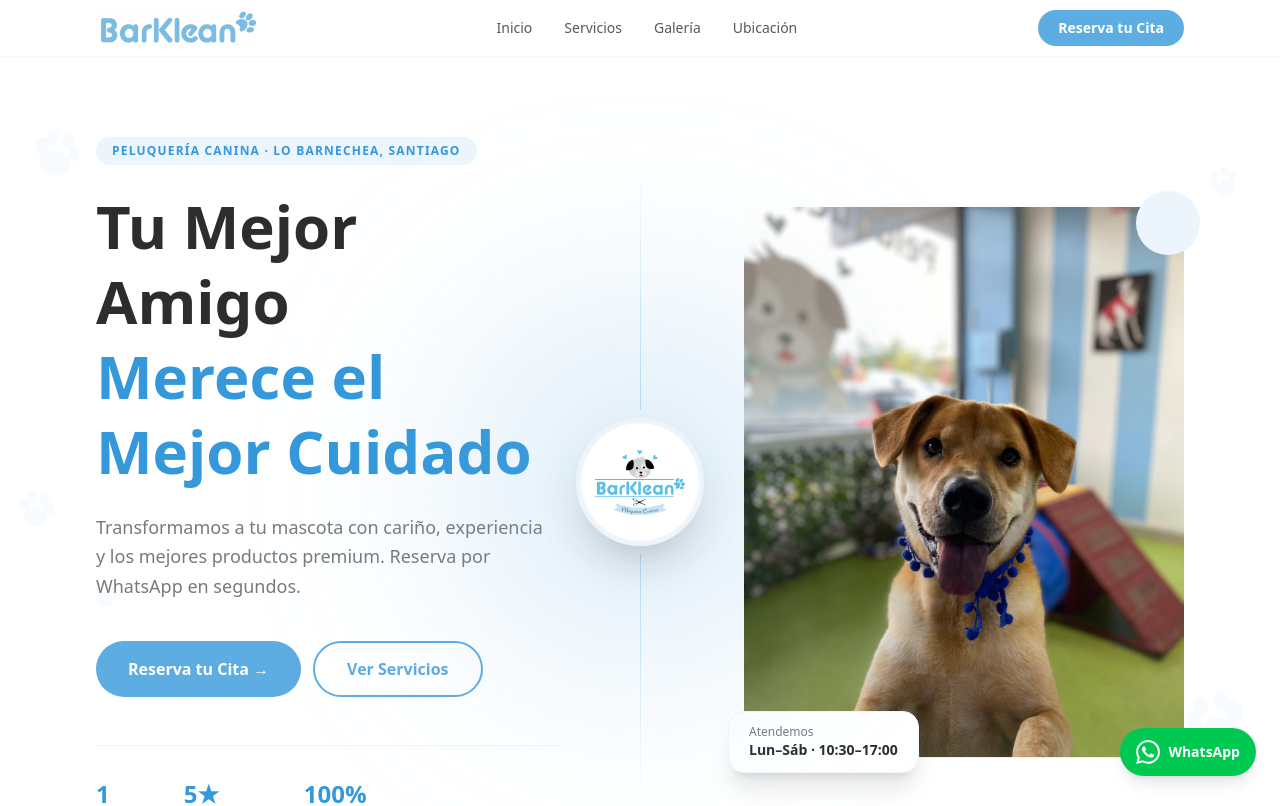
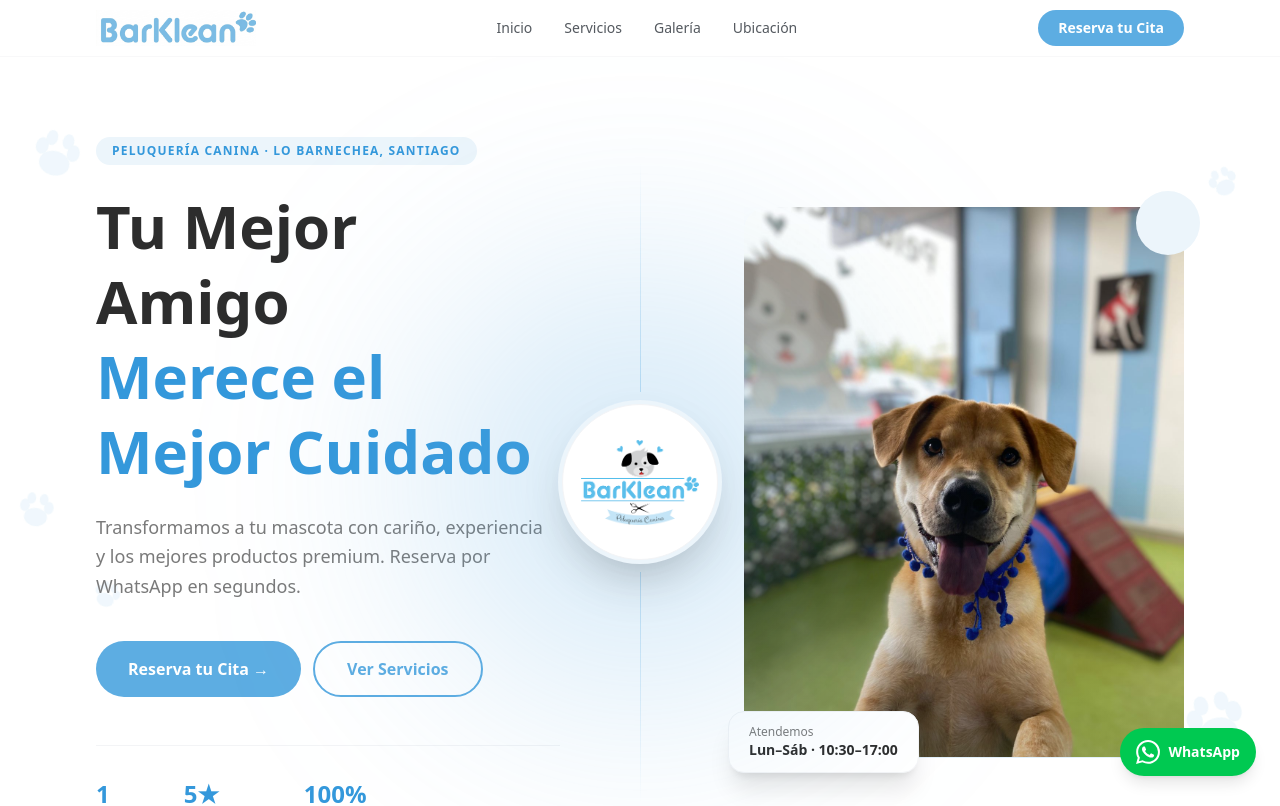
Before and after one commit to pablosolmi-arch/barklean-website, a Next.js app: page / in a window 1280 px wide. Shown: the top 806 px of the page. Built offline with nearby package versions, Linux system fonts and the light colour scheme.

Commit message:
feat: bigger center logo, more visible paw prints, mouse displacement on text + photo

```diff
--- a/components/Hero.tsx
+++ b/components/Hero.tsx
@@ -103,6 +103,12 @@ export default function Hero() {
     [p3x, p3y], [p4x, p4y], [p5x, p5y],
   ];
 
+  // Text and photo displacement
+  const textX = useTransform(springX, (v) => v * 10);
+  const textY = useTransform(springY, (v) => v * 6);
+  const photoX = useTransform(springX, (v) => v * -12);
+  const photoY = useTransform(springY, (v) => v * -8);
+
   useEffect(() => {
     const onMove = (e: MouseEvent) => {
       rawX.set((e.clientX / window.innerWidth - 0.5) * 2);
@@ -130,7 +136,7 @@ export default function Hero() {
             left: "left" in cfg ? cfg.left : undefined,
             right: "right" in cfg ? cfg.right : undefined,
             rotate: cfg.rot,
-            opacity: 0.055,
+            opacity: 0.10,
             x: pawTransforms[i][0],
             y: pawTransforms[i][1],
           }}
@@ -177,12 +183,12 @@ export default function Hero() {
               {/* Glow ring */}
               <div className="absolute inset-0 rounded-full bg-brand-primary/25 blur-2xl scale-[2.8]" />
               {/* Logo circle */}
-              <div className="relative z-10 w-[120px] h-[120px] rounded-full bg-white shadow-2xl border border-gray-100 ring-4 ring-brand-bg flex items-center justify-center p-3">
+              <div className="relative z-10 w-[156px] h-[156px] rounded-full bg-white shadow-2xl border border-gray-100 ring-4 ring-brand-bg flex items-center justify-center p-3">
                 <Image
                   src="/logo.png"
                   alt="Barklean"
-                  width={90}
-                  height={90}
+                  width={118}
+                  height={118}
                   className="object-contain"
                   priority
                 />
@@ -201,6 +207,7 @@ export default function Hero() {
             variants={containerVariants}
             initial="hidden"
             animate="visible"
+            style={{ x: textX, y: textY }}
             className="text-left pr-20"
           >
             <motion.span
@@ -258,7 +265,7 @@ export default function Hero() {
           </motion.div>
 
           {/* RIGHT: photo (padded left) */}
-          <div className="flex justify-end pl-16">
+          <motion.div style={{ x: photoX, y: photoY }} className="flex justify-end pl-16">
             <div className="relative w-[440px]">
               <motion.div
                 variants={photoVariants}
@@ -287,7 +294,7 @@ export default function Hero() {
               </motion.div>
               <div className="absolute -top-4 -right-4 w-16 h-16 rounded-full bg-brand-bg" />
             </div>
-          </div>
+          </motion.div>
         </div>
 
         {/* ── MOBILE LAYOUT ── */}
```
